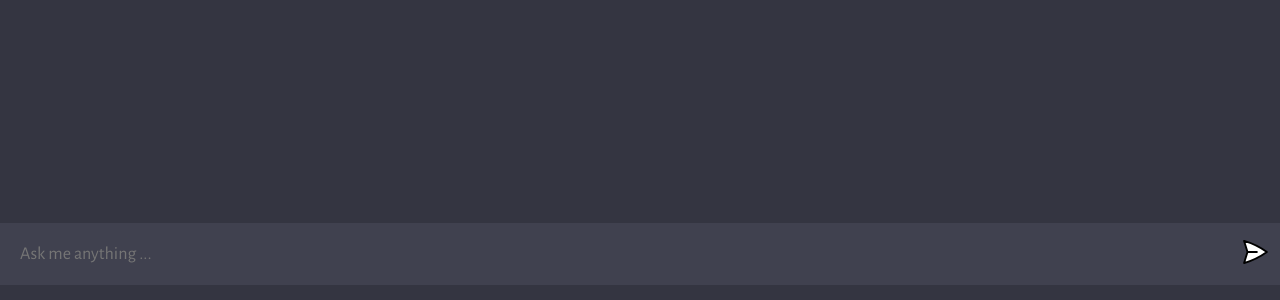
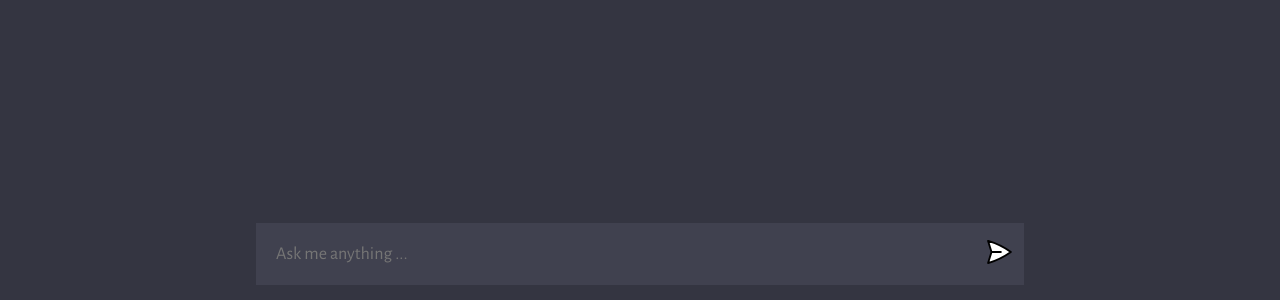
Before and after one commit to brainaxe1995/sb3ai, a website built with Vite: page client/index.html in a window 1280 px wide. Shown: the part 500-800 px from the top of the page. Built offline with nearby package versions, Linux system fonts and the light colour scheme.

Commit message:
app weidth

```diff
--- a/client/style.css
+++ b/client/style.css
@@ -12,14 +12,14 @@ body {
 }
 
 #app {
-  width: 100vw;
+  width: 48rem;
   height: 100vh;
   background: #343541;
-
   display: flex;
   flex-direction: column;
   align-items: center;
   justify-content: space-between;
+  margin: 0 auto;
 }
 
 #chat_container {
```
